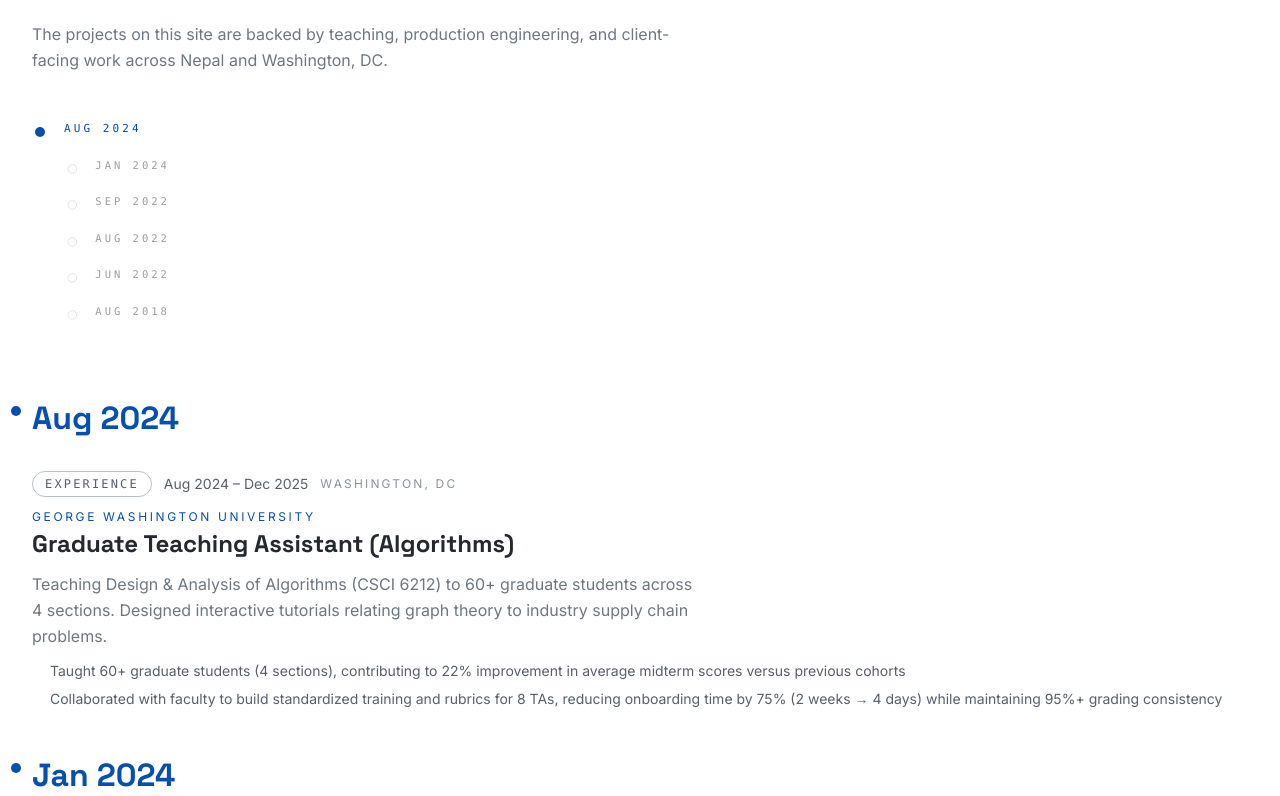
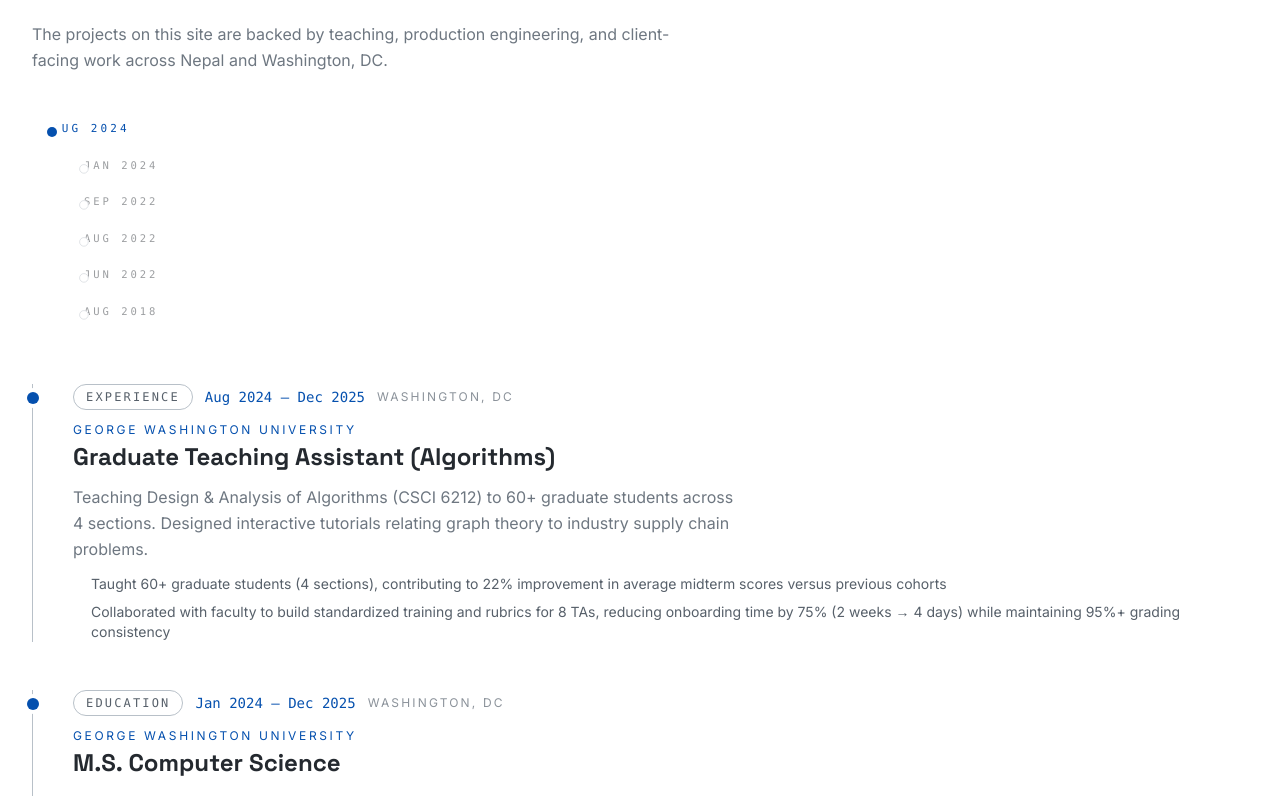
Before and after one commit to aabhiyann/portfolio-abhiyan, a React (Vite) app: page / in a window 1280 px wide. Shown: the part 1944-2740 px from the top of the page. Built offline with nearby package versions, Linux system fonts and the light colour scheme.

Commit message:
refactor: simplify homepage timeline into a single right-side flow

```diff
--- a/src/pages/Home.tsx
+++ b/src/pages/Home.tsx
@@ -167,7 +167,7 @@ function Home() {
             </p>
           </motion.div>
 
-          <div className="grid grid-cols-1 lg:grid-cols-[148px,minmax(0,1fr)] gap-8 lg:gap-20 items-start">
+          <div className="grid grid-cols-1 lg:grid-cols-[84px,minmax(0,1fr)] gap-8 lg:gap-16 items-start">
             <motion.div
               className="hidden lg:block lg:sticky lg:top-28 self-start z-10"
               initial={{ opacity: 0, y: 20 }}
@@ -175,8 +175,8 @@ function Home() {
               viewport={{ once: true }}
               transition={{ duration: motionTokens.duration.normal / 1000 }}
             >
-              <div className="relative pl-8 pr-4">
-                <div className="absolute left-3 top-2 bottom-2 w-px bg-border-primary/80" />
+              <div className="relative pl-5">
+                <div className="absolute left-0 top-2 bottom-2 w-px bg-border-primary/80" />
                 <div className="space-y-5">
                   {timelineYears.map((year, index) => {
                     const isActive = activeTimelineYear === year;
@@ -193,7 +193,7 @@ function Home() {
                         className="relative"
                       >
                         <span
-                          className={`absolute left-[-29px] top-1.5 h-2.5 w-2.5 rounded-full transition-all duration-300 ${
+                          className={`absolute left-[-5px] top-1.5 h-2.5 w-2.5 rounded-full transition-all duration-300 ${
                             isActive
                               ? "bg-accent-primary ring-4 ring-bg-primary"
                               : "bg-bg-primary border border-border-primary"
@@ -217,13 +217,12 @@ function Home() {
               </div>
             </motion.div>
 
-            <div className="relative pl-8 md:pl-10 lg:pl-0">
-              <div className="absolute left-3 top-1 bottom-1 w-px bg-border-primary" />
+            <div className="space-y-12">
               <div className="space-y-12">
                 {homepageTimeline.map((experience, index) => (
                   <motion.article
                     key={experience.id}
-                    className="relative grid grid-cols-[78px,1fr] md:grid-cols-[96px,1fr] gap-4 md:gap-7"
+                    className="relative border-l border-border-primary pl-8 md:pl-10"
                     initial={{ opacity: 0, y: 24 }}
                     whileInView={{ opacity: 1, y: 0 }}
                     onViewportEnter={() =>
@@ -235,32 +234,14 @@ function Home() {
                       delay: index * 0.05,
                     }}
                   >
-                    <div className="absolute left-[-21px] top-1.5 h-2.5 w-2.5 rounded-full bg-accent-primary ring-4 ring-bg-primary" />
-
-                    <div className="pt-0.5">
-                      <motion.div
-                        className="space-y-2"
-                        initial={{ opacity: 0.6, x: -8 }}
-                        whileInView={{ opacity: 1, x: 0 }}
-                        viewport={{ once: true }}
-                        transition={{
-                          duration: motionTokens.duration.normal / 1000,
-                          delay: index * 0.04,
-                        }}
-                      >
-                        <div className="text-2xl md:text-[2rem] font-heading font-bold text-accent-primary leading-none">
-                          {getStartYear(experience.dates)}
-                        </div>
-                        <div className="h-px w-10 bg-accent-primary/35" />
-                      </motion.div>
-                    </div>
+                    <div className="absolute left-[-6px] top-2 h-3 w-3 rounded-full bg-accent-primary ring-4 ring-bg-primary" />
 
                     <div className="space-y-3">
                       <div className="flex flex-wrap items-center gap-3">
                         <span className="inline-flex rounded-full border border-border-primary px-3 py-1 text-xs font-mono uppercase tracking-[0.18em] text-text-secondary">
                           {experience.track}
                         </span>
-                        <span className="text-sm text-text-secondary">
+                        <span className="text-sm font-mono text-accent-primary">
                           {experience.dates}
                         </span>
                         <span className="text-xs uppercase tracking-[0.18em] text-text-muted/80">
```
